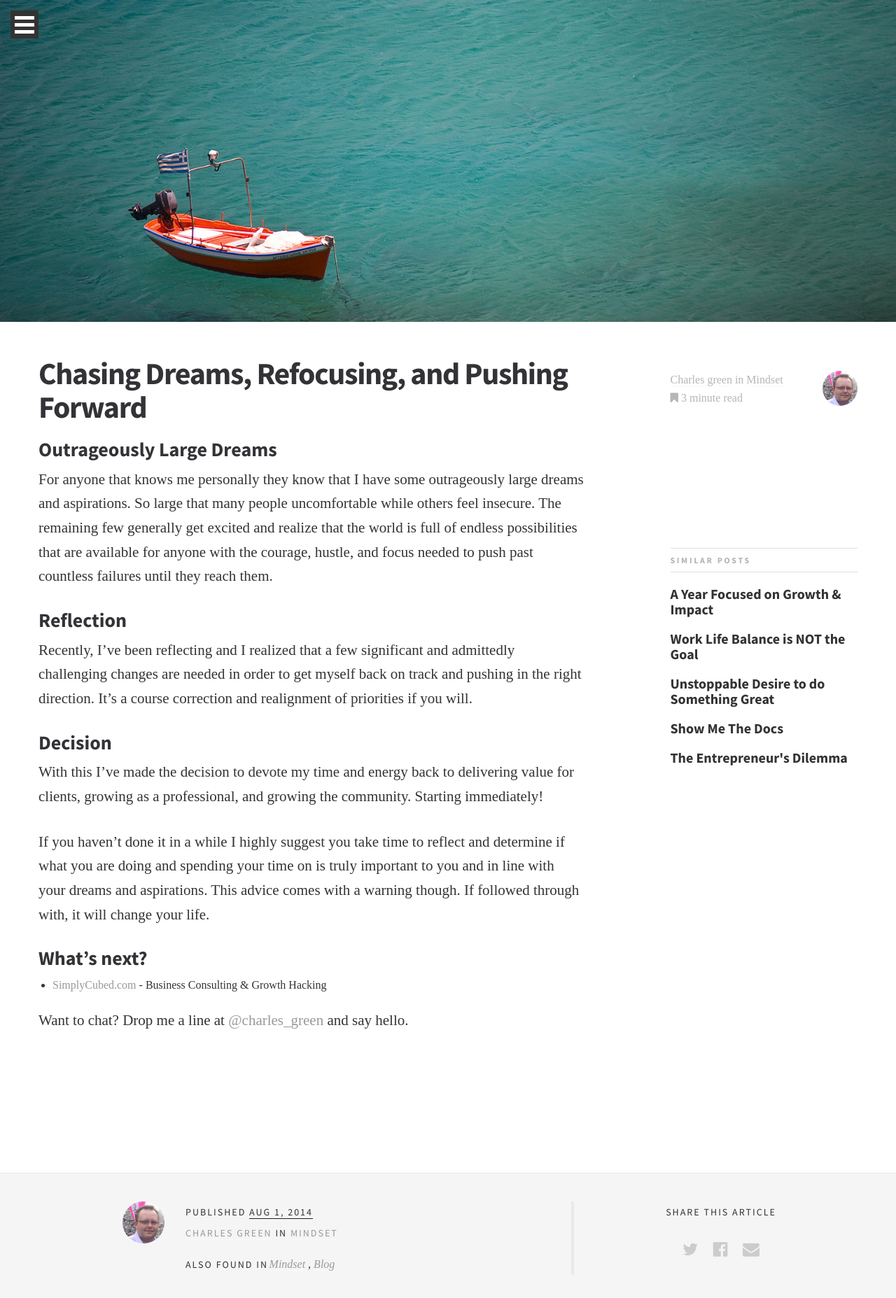
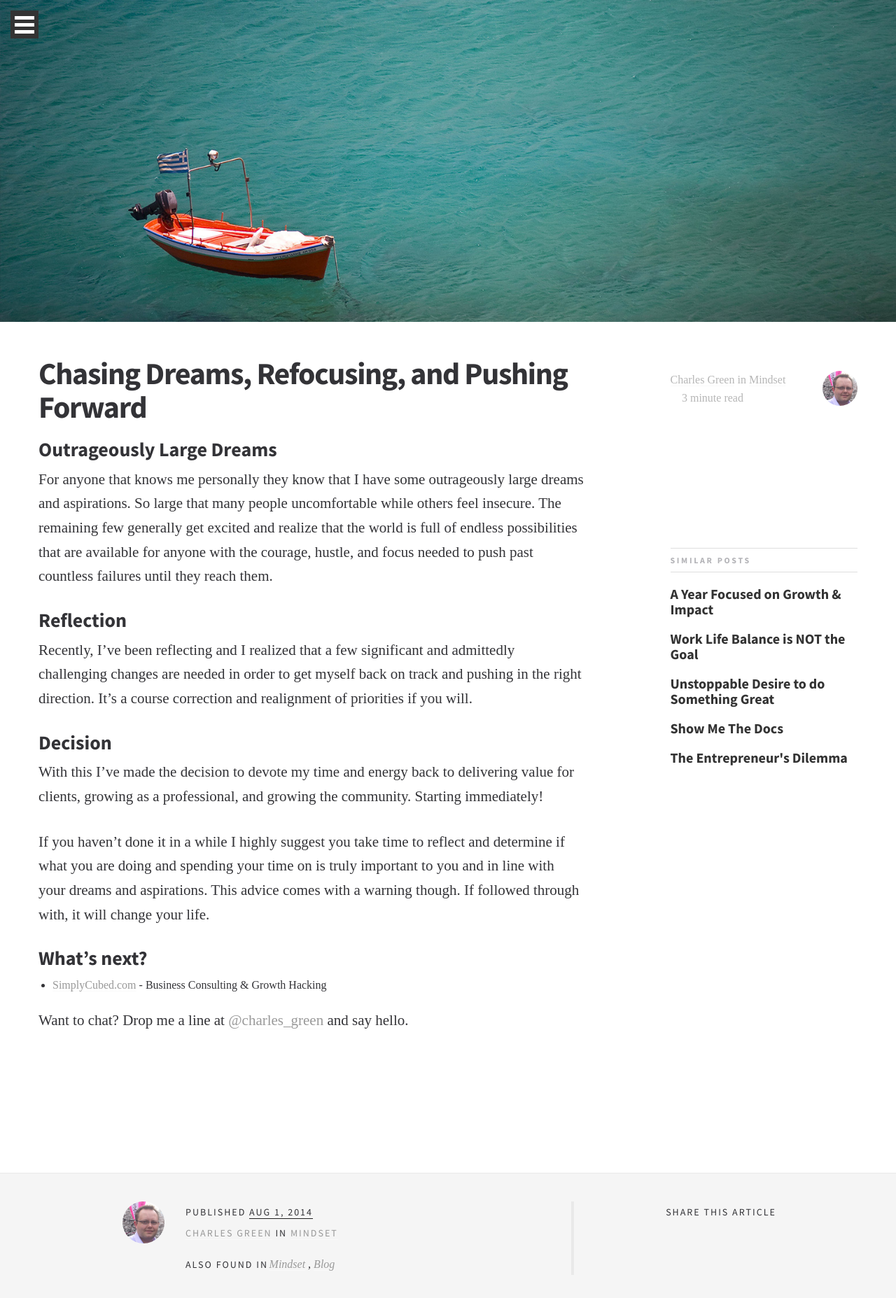
Before and after one commit to metizror/charlesgreen.github.io, a Jekyll site: the page built from _posts/2014-08-01-chasing-the-dream.md, in a window 1280 px wide. Shown: the top 1855 px of the page at 70% size. Built offline with Jekyll 4.4.1, drawn with Linux system fonts in a browser that asks for light colours; some web fonts are replaced.

```diff
--- a/_config.yml
+++ b/_config.yml
@@ -2,7 +2,7 @@
 title: Blog of Charles Green
 email: cg@charlesgreen.org
 description: "Business & Growth Hacking"
-baseurl: "" # the subpath of your site, e.g. /blog
+baseurl: "/" # the subpath of your site, e.g. /blog
 url: "http://www.charlesgreen.org" # the base hostname & protocol for your site
 enable_retina: false
 permalink: :title
--- a/_layouts/post-sidebar.html
+++ b/_layouts/post-sidebar.html
@@ -29,7 +29,7 @@ layout: default
             <div class="meta">
 
                 <div class="sidebar-info">
-                    <a href="{{ page.author_url | prepend: site.baseurl }}">{{ page.author_name | capitalize }}</a> in <a href='{{ "category/" | append: page.categories.first | prepend: site.baseurl }}'>{{ page.categories.first | capitalize }}</a>
+                    <a href="{{ page.author_url | prepend: site.baseurl }}">{{ page.author_name }}</a> in <a href='{{ "category/" | append: page.categories.first | prepend: site.baseurl }}'>{{ page.categories.first | capitalize }}</a>
                 </div>
 
                 <div class="sidebar-readtime">
```
